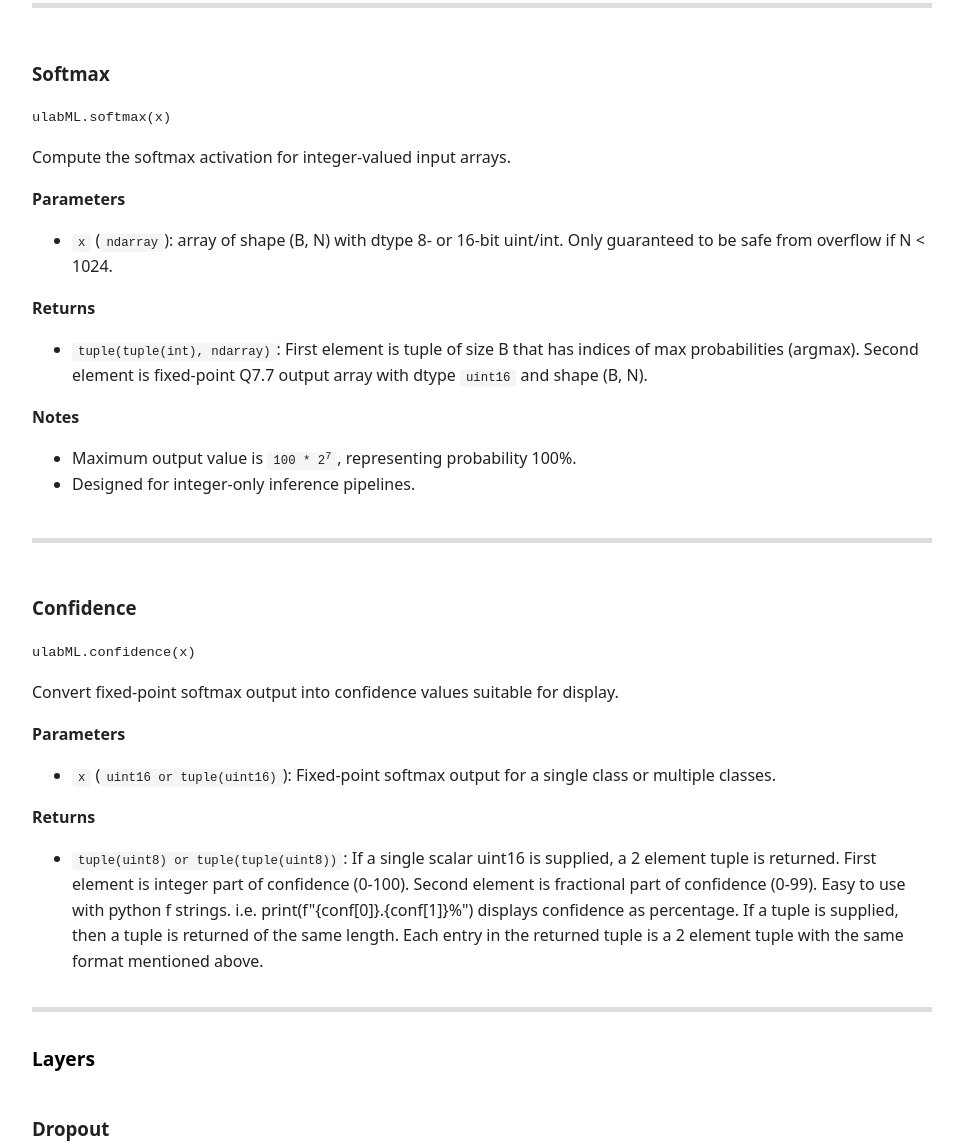
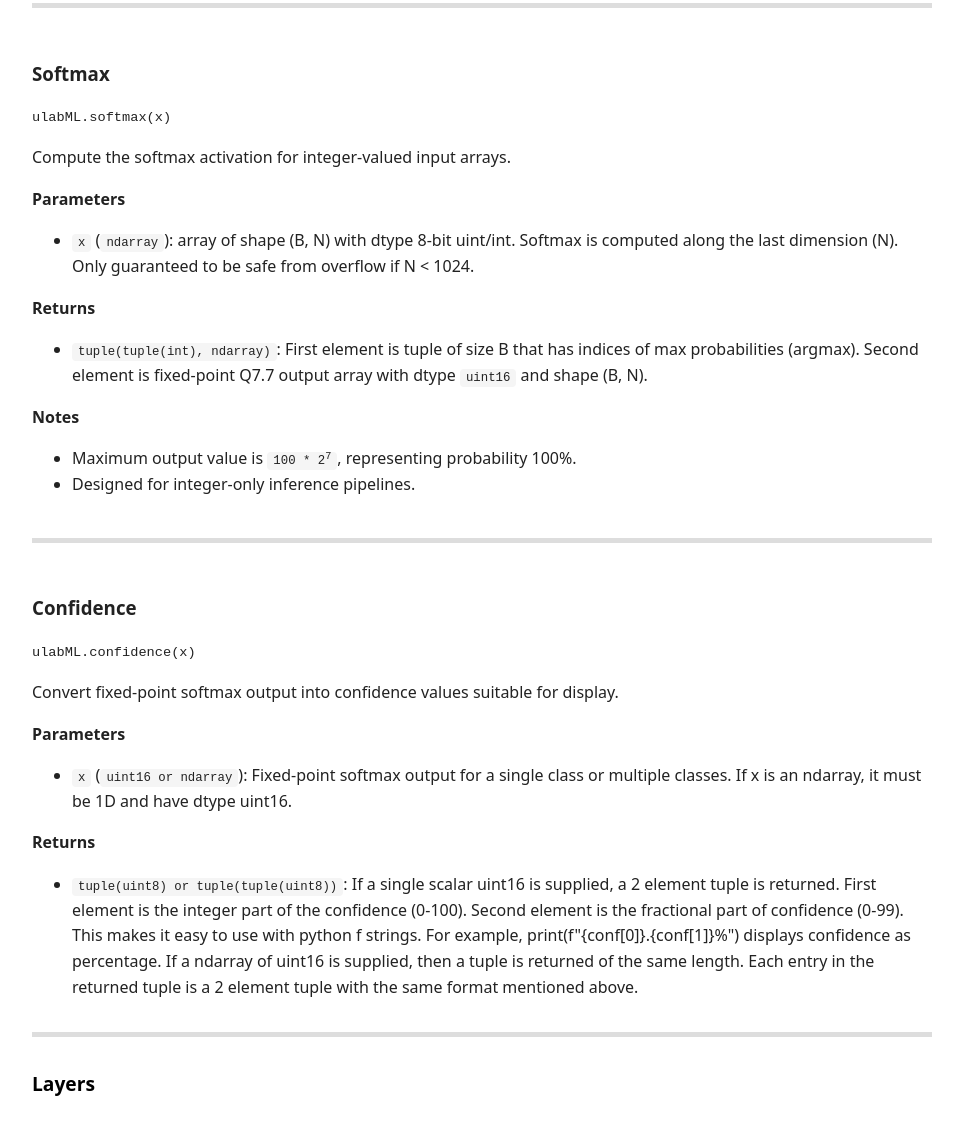
Before and after one commit to Jay-Damodaran/micropyML, a plain HTML site: page ulabML.html in a window 1280 px wide. Shown: the part 1653-2800 px from the top of the page, without its empty margins (158-1121 px from the left). Drawn offline with Linux system fonts and the light colour scheme.

Commit message:
Confidence can be calculated for an ndarray as well now

```diff
--- a/ulabML.html
+++ b/ulabML.html
@@ -86,7 +86,7 @@
     <li>Return a <code>ndarray</code> for almost all functions</li>
     <li>Do <strong>not</strong> accept keyword arguments</li>
     <li>Only work with arrays that are a maximum of 3 dimensions (for now)</li>
-    <li>Verify datatypes and dimensionality of arguments as preconditions for user convenience; however, no shape/length checks are performed as of now,
+    <li>For user convenience, verify datatypes and dimensionality of arguments as function preconditions; however, no shape/length checks are performed as of now,
         so if array shapes/lengths are incompatible, unexpected behavior may occur i.e. Indexing Out of Bounds.
         <ul><li>For example, conv1d checks that all inputs are ndarrays and that x and kernel have 3-dims while bias has 1-dim. However, it
             doesn't verify that the Cin dimension of x matches that of kernel, or that the Cout dimension of kernel matches the length of bias.
@@ -162,8 +162,9 @@
 
     <div class="section-title">Parameters</div>
     <ul>
-        <li><code>x</code> (<code>ndarray</code>): array of shape (B, N) with dtype 8- or 16-bit uint/int.
-            Only guaranteed to be safe from overflow if N < 1024.</li>
+        <li><code>x</code> (<code>ndarray</code>): array of shape (B, N) with dtype 8-bit uint/int.
+            Softmax is computed along the last dimension (N). Only guaranteed to be safe from overflow
+            if N < 1024.</li>
     </ul>
 
     <div class="section-title">Returns</div>
@@ -187,15 +188,16 @@
 
     <div class="section-title">Parameters</div>
     <ul>
-        <li><code>x</code> (<code>uint16 or tuple(uint16)</code>): Fixed-point softmax output for a single class or multiple classes.</li>
+        <li><code>x</code> (<code>uint16 or ndarray</code>): Fixed-point softmax output for a single class or multiple classes.
+            If x is an ndarray, it must be 1D and have dtype uint16.</li>
     </ul>
 
     <div class="section-title">Returns</div>
     <ul>
         <li><code>tuple(uint8) or tuple(tuple(uint8))</code>: If a single scalar uint16 is supplied, a 2 element tuple is returned.
-            First element is integer part of confidence (0-100). Second element is fractional part of confidence (0-99).
-            Easy to use with python f strings. i.e. print(f"{conf[0]}.{conf[1]}%") displays confidence as percentage.
-            If a tuple is supplied, then a tuple is returned of the same length. Each entry in the returned tuple is a 2 element tuple
+            First element is the integer part of the confidence (0-100). Second element is the fractional part of confidence (0-99).
+            This makes it easy to use with python f strings. For example, print(f"{conf[0]}.{conf[1]}%") displays confidence as percentage.
+            If a ndarray of uint16 is supplied, then a tuple is returned of the same length. Each entry in the returned tuple is a 2 element tuple
             with the same format mentioned above.</li>
     </ul>
 </div>
```
Also changed, not shown: 1 other file.
